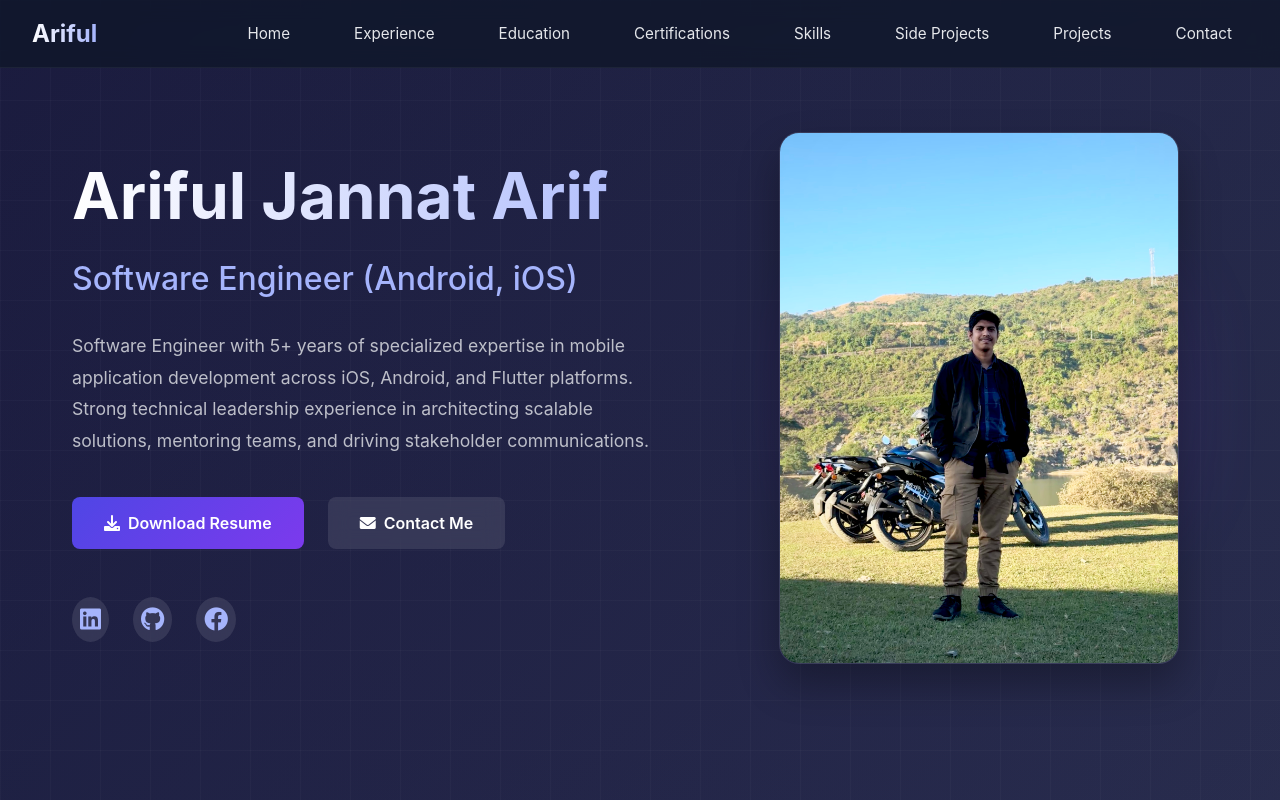
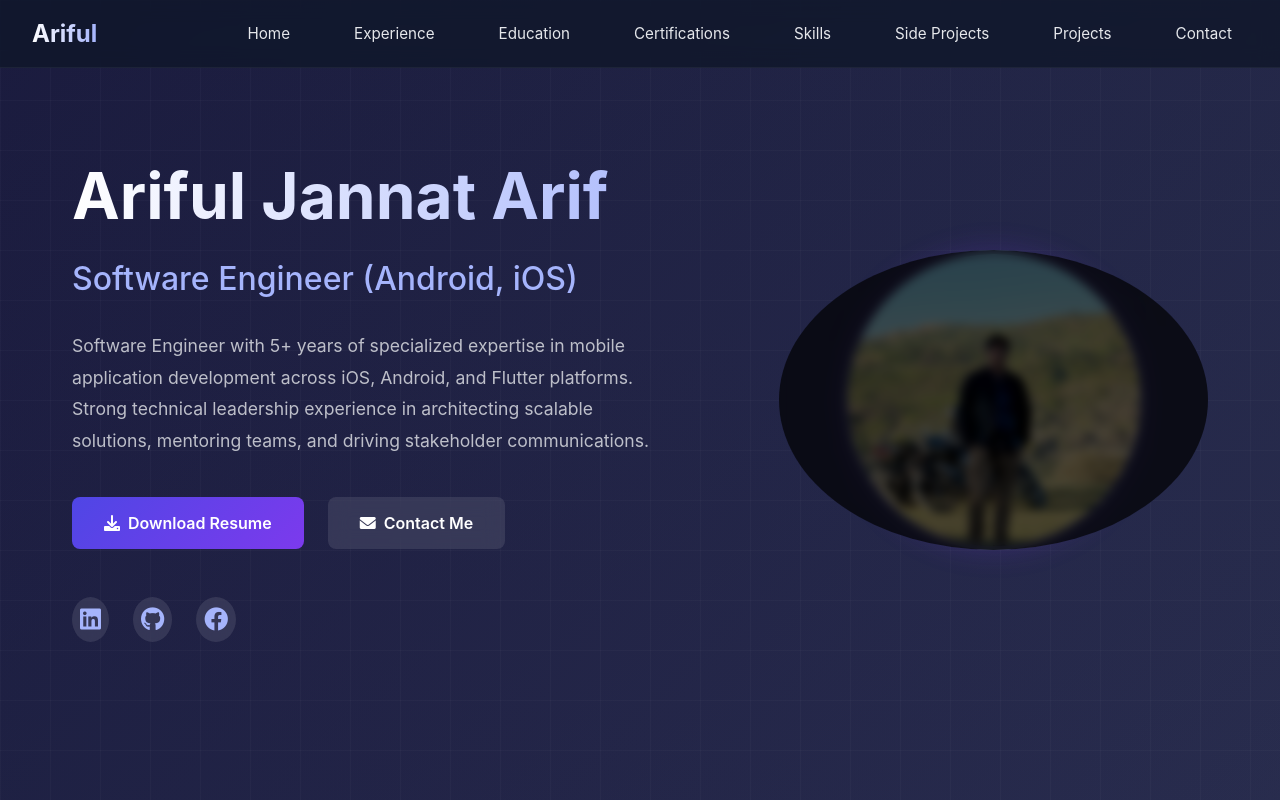
Before and after one commit to cse-ariful/portfolio, a React (Create React App) app: page / in a window 1280 px wide. Shown: the top 800 px of the page. Built offline with nearby package versions, Linux system fonts and the light colour scheme.

Commit message:
Added quote

```diff
--- a/src/components/HeroAlt.js
+++ b/src/components/HeroAlt.js
@@ -1,5 +1,6 @@
 import React from 'react';
 import styled, { keyframes } from 'styled-components';
+import QuoteOverlay from './QuoteOverlay';
 
 const gradientMove = keyframes`
   0% {
@@ -81,6 +82,11 @@ const Content = styled.div`
 
 const TextContent = styled.div`
   animation: ${fadeInUp} 1s ease-out;
+
+  @media (max-width: 1024px) {
+    margin: 0 auto;
+    max-width: 600px;
+  }
 
   h1 {
     font-size: clamp(2.5rem, 5vw, 4rem);
@@ -184,28 +190,27 @@ const SocialLinks = styled.div`
 
 const ImageSection = styled.div`
   position: relative;
-  animation: ${fadeInUp} 1s ease-out 0.3s backwards;
+  flex: 1;
+  display: flex;
+  justify-content: center;
+  align-items: center;
 
-  &::before {
-    content: '';
-    position: absolute;
-    top: -20px;
-    right: -20px;
-    bottom: -20px;
-    left: -20px;
-    background: radial-gradient(circle at center, rgba(124, 58, 237, 0.2) 0%, transparent 70%);
-    border-radius: 30px;
-    filter: blur(20px);
+  &:hover ${QuoteOverlay} {
+    opacity: 1;
+  }
+
+  @media (max-width: 1024px) {
+    display: none;
   }
 `;
 
 const ProfileImage = styled.img`
-  width: 100%;
-  max-width: 400px;
-  border-radius: 20px;
-  position: relative;
-  box-shadow: 0 20px 40px rgba(0, 0, 0, 0.3);
-  border: 1px solid rgba(255, 255, 255, 0.1);
+  width: 300px;
+  height: 300px;
+  border-radius: 50%;
+  object-fit: cover;
+  border: 4px solid rgba(165, 180, 252, 0.3);
+  box-shadow: 0 0 30px rgba(124, 58, 237, 0.2);
 `;
 
 const HeroAlt = () => {
@@ -266,6 +271,7 @@ const HeroAlt = () => {
             src={`${process.env.PUBLIC_URL}/profile_image.jpeg`}
             alt="MA-ARIFUL JANNAT"
           />
+          <QuoteOverlay />
         </ImageSection>
       </Content>
     </HeroSection>
--- /dev/null
+++ b/src/components/QuoteOverlay.js
@@ -0,0 +1,81 @@
+import React, { useState, useEffect } from 'react';
+import styled, { keyframes } from 'styled-components';
+
+const slideUp = keyframes`
+  0% {
+    transform: translateY(100%);
+    opacity: 0;
+  }
+  10% {
+    transform: translateY(0);
+    opacity: 1;
+  }
+  90% {
+    transform: translateY(0);
+    opacity: 1;
+  }
+  100% {
+    transform: translateY(-100%);
+    opacity: 0;
+  }
+`;
+
+const QuoteContainer = styled.div`
+  position: absolute;
+  inset: 0;
+  display: flex;
+  align-items: center;
+  justify-content: center;
+  background: rgba(0, 0, 0, 0.7);
+  backdrop-filter: blur(5px);
+  border-radius: 50%;
+  overflow: hidden;
+`;
+
+const Quote = styled.p`
+  color: white;
+  font-size: 2rem;
+  text-align: center;
+  padding: 1rem;
+  animation: ${slideUp} 5s ease-in-out forwards;
+  max-width: 80%;
+  line-height: 1.6;
+  font-style: italic;
+  text-shadow: 0 2px 4px rgba(0, 0, 0, 0.3);
+`;
+
+const quotes = [
+  "Code is poetry in motion",
+  "Building tomorrow's solutions today",
+  "Turning coffee into code",
+  "Debug like a detective, code like an artist",
+  "Making the complex simple",
+  "Creating digital experiences that matter",
+  "Innovation through iteration",
+  "Clean code, clear mind",
+  "Crafting pixel-perfect experiences",
+  "Mobile-first, user always"
+];
+
+const QuoteOverlay = () => {
+  const [currentQuote, setCurrentQuote] = useState('');
+  const [key, setKey] = useState(0);
+
+  useEffect(() => {
+    const interval = setInterval(() => {
+      const randomQuote = quotes[Math.floor(Math.random() * quotes.length)];
+      setCurrentQuote(randomQuote);
+      setKey(prev => prev + 1);
+    }, 5000);
+
+    return () => clearInterval(interval);
+  }, []);
+
+  return (
+    <QuoteContainer>
+      {currentQuote && <Quote key={key}>{currentQuote}</Quote>}
+    </QuoteContainer>
+  );
+};
+
+export default QuoteOverlay;
```
